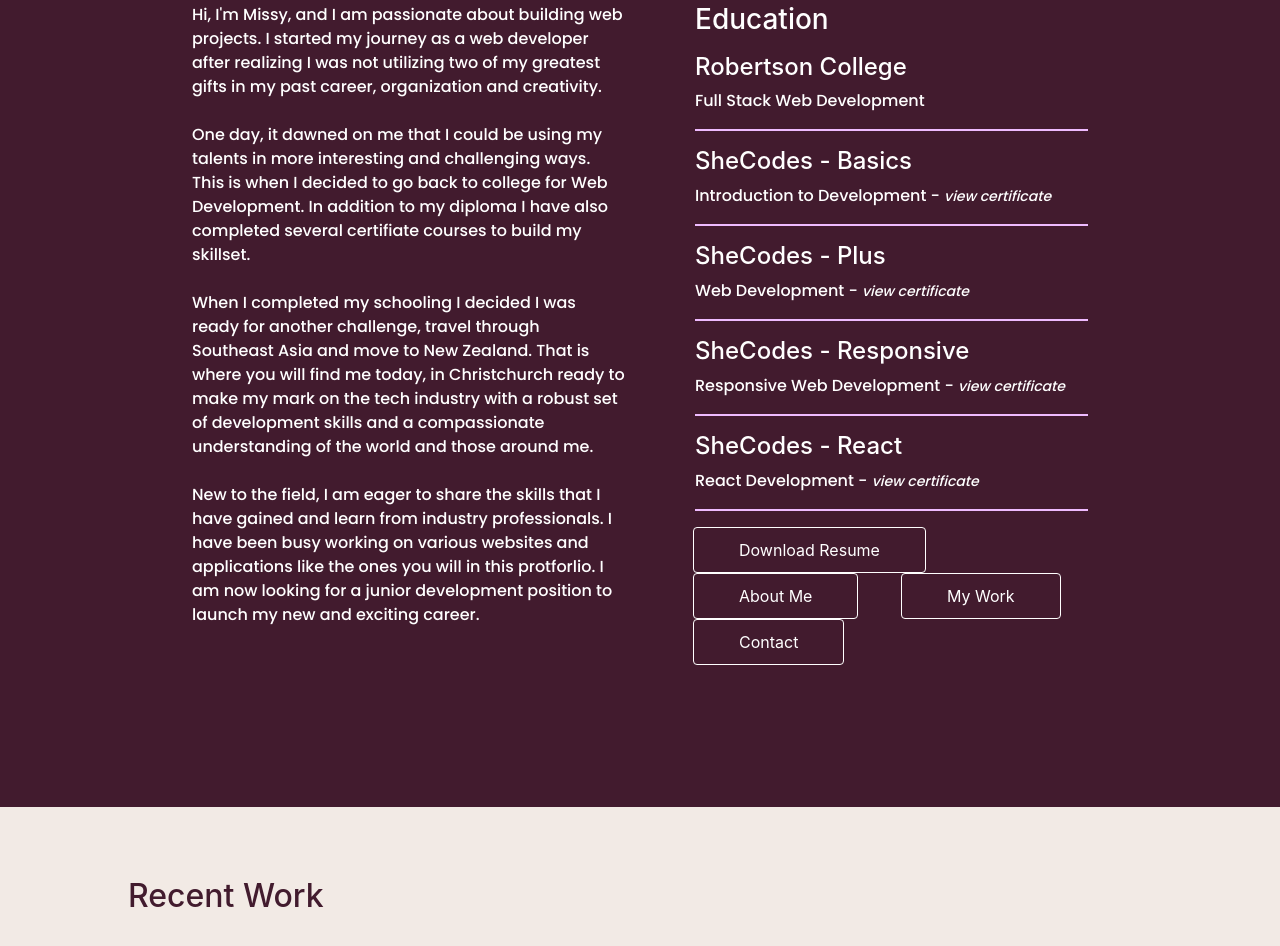
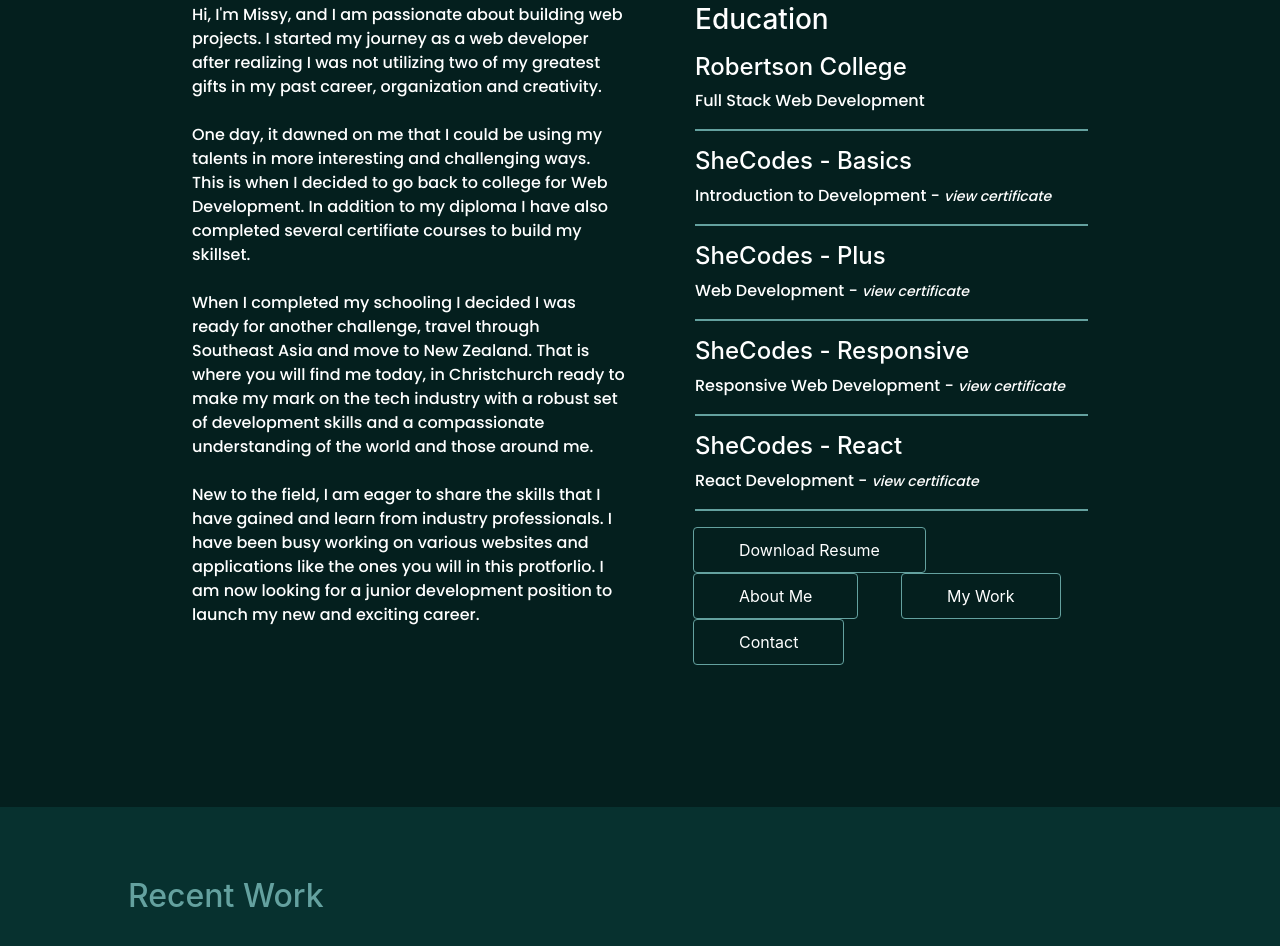
Before and after one commit to MissyMcGee1/portfolio-project, a plain HTML site: page index.html in a window 1280 px wide. Shown: the part 898-1844 px from the top of the page. Drawn offline with nearby package versions, Linux system fonts and the light colour scheme; a web font is replaced by a local one.

Commit message:
Updated colour story

```diff
--- a/src/styles.css
+++ b/src/styles.css
@@ -2,9 +2,9 @@
   --font: "Poppins", sans-serif;
   --font-secondary: "Playfair Display", serif;
   --primary-color: #ffffff;
-  --secondary-color: #efbbff;
-  --background-primary: #421b2e;
-  --background-secondary: #f2eae5;
+  --secondary-color: #64a19f;
+  --background-primary: #041f1e;
+  --background-secondary: #07312f;
 }
 
 nav {
@@ -102,7 +102,7 @@ a {
 }
 
 .btn-resume {
-  border: 1px solid var(--primary-color);
+  border: 1px solid var(--secondary-color);
   color: var(--primary-color);
   margin-left: 38px;
   padding: 10px 45px;
@@ -120,13 +120,17 @@ a {
 }
 
 .main-content h2 {
+  color: var(--secondary-color);
   padding-top: 70px;
   margin-bottom: 0;
 }
 .main-content a {
   font-size: 24px;
-  color: var(--background-primary);
   font-weight: 600;
+}
+
+.main-content {
+  color: var(--secondary-color);
 }
 
 .main-content a:hover {
```
